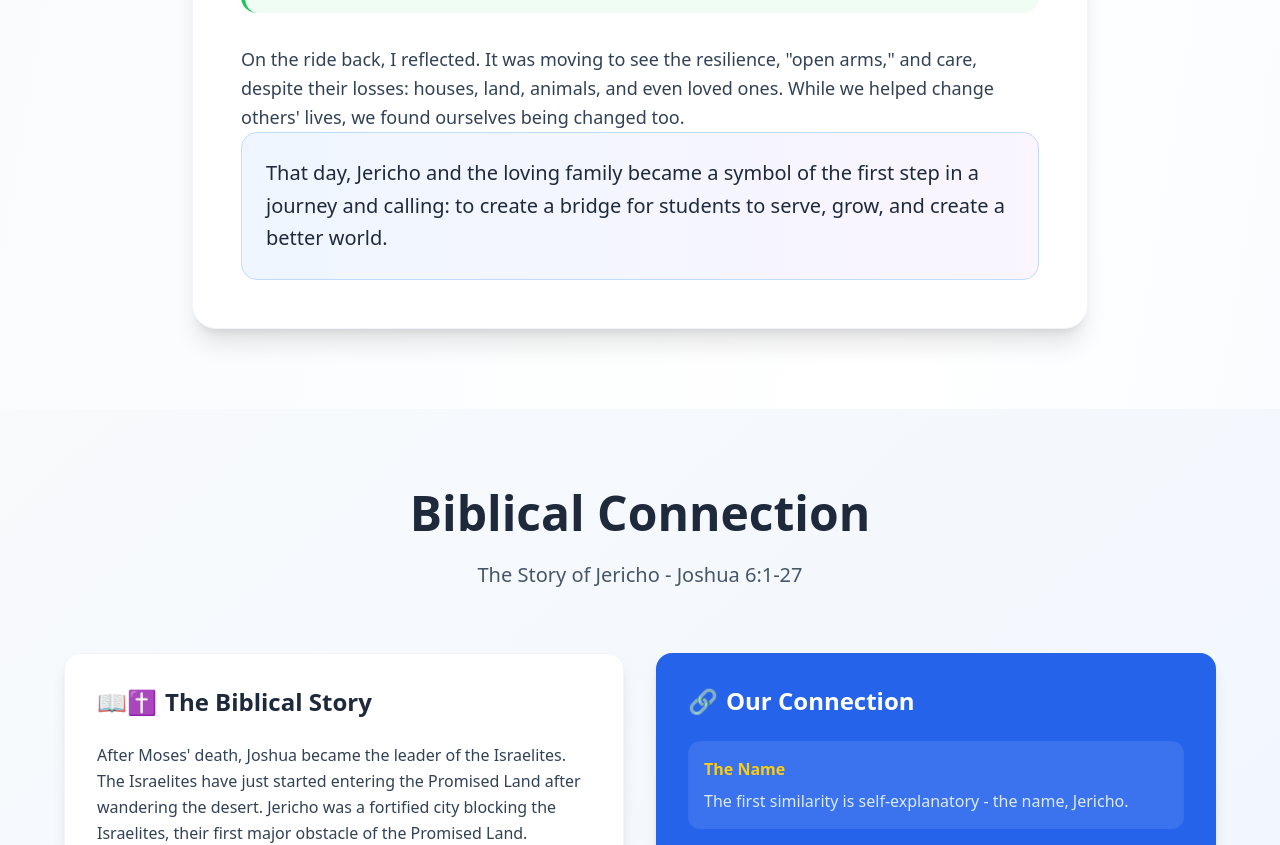
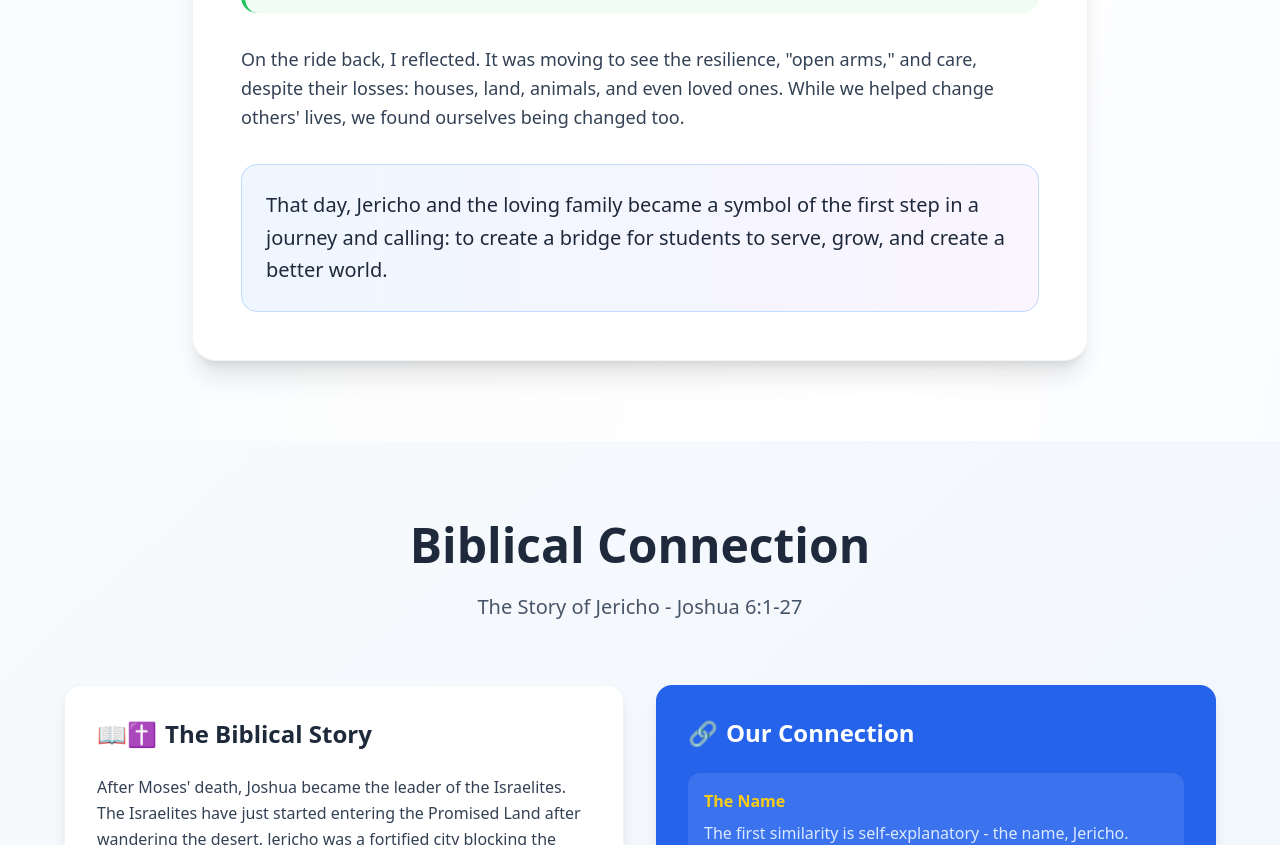
Before and after one commit to ricardolgarate/Jericho, a React (Vite) app: page / in a window 1280 px wide. Shown: the part 1940-2785 px from the top of the page. Built offline with nearby package versions, Linux system fonts and the light colour scheme.

Commit message:
Add spacing after 'On the ride back' paragraph

```diff
--- a/src/App.tsx
+++ b/src/App.tsx
@@ -251,13 +251,13 @@ function App() {
                 </p>
               </div>
 
-              <p className="text-lg leading-relaxed text-slate-700">
+              <p className="text-lg leading-relaxed text-slate-700 mb-8">
                 On the ride back, I reflected. It was moving to see the resilience, "open arms," and care,
                 despite their losses: houses, land, animals, and even loved ones. While we helped change others'
                 lives, we found ourselves being changed too.
               </p>
 
-              <p className="text-xl leading-relaxed text-slate-800 font-medium bg-gradient-to-r from-blue-50 to-purple-50 p-6 rounded-2xl border border-blue-200">
+              <p className="text-xl leading-relaxed text-slate-800 font-medium bg-gradient-to-r from-blue-50 to-purple-50 p-6 rounded-2xl border border-blue-200 mt-8">
                 That day, Jericho and the loving family became a symbol of the first step in a journey and
                 calling: to create a bridge for students to serve, grow, and create a better world.
               </p>
```
